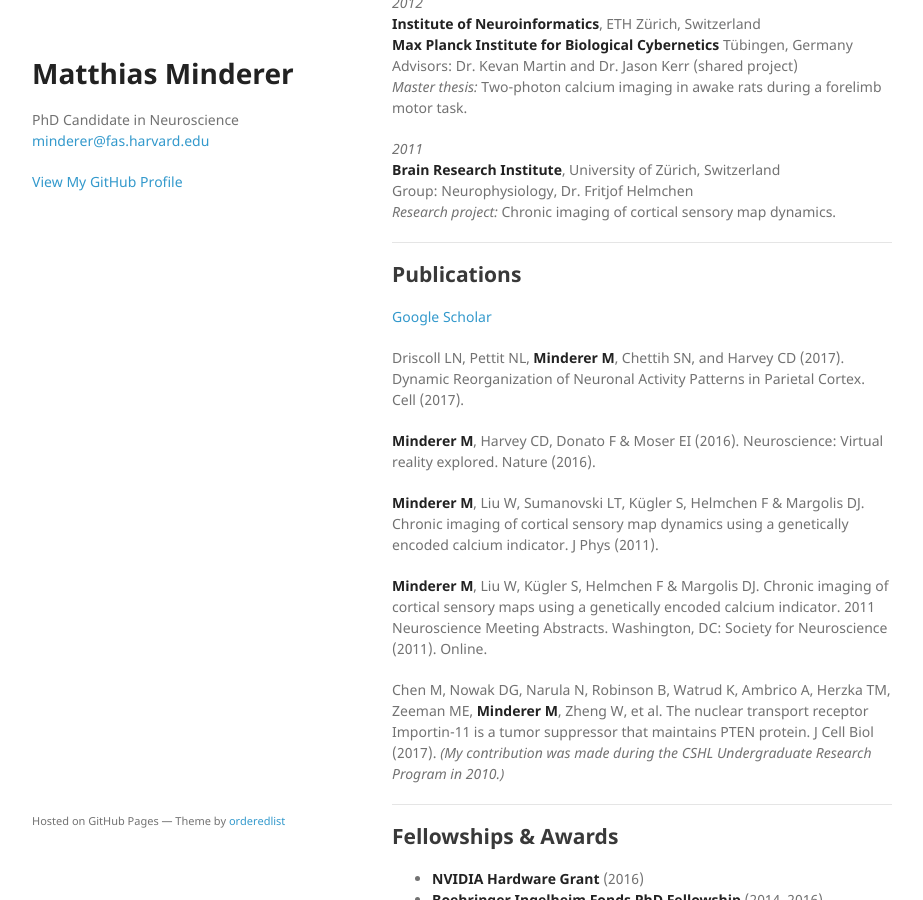
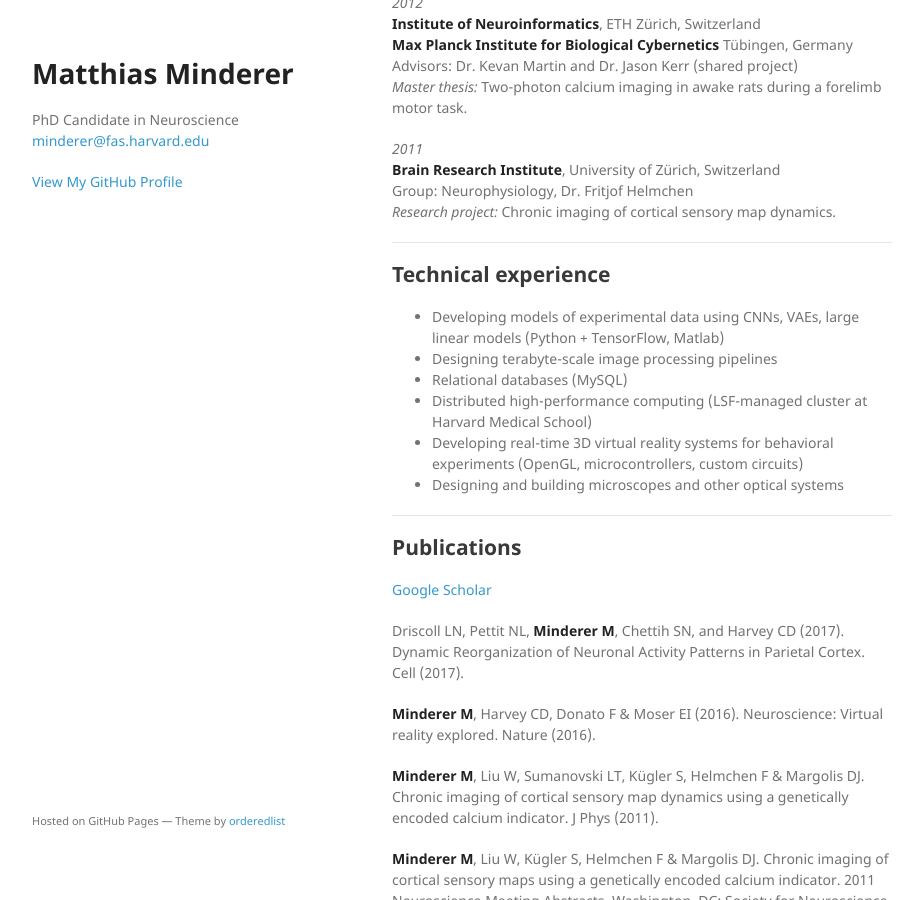
Before and after one commit to mjlm/mjlm.github.io, a Jekyll site: the page built from index.md, in a window 1280 px wide and 900 px high, scrolled down 903 px. Shown: the whole window, without its empty margins (178-1101 px from the left). Built offline with Jekyll 4.4.1, drawn with Linux system fonts in a browser that asks for light colours; our own code applies the rules of GitHub Pages for plain Markdown files.

Commit message:
Add technical experience

```diff
--- a/index.md
+++ b/index.md
@@ -40,6 +40,16 @@
 **Brain Research Institute**, University of Zürich, Switzerland<br>
 Group: Neurophysiology, Dr. Fritjof Helmchen<br>
 _Research project:_ Chronic imaging of cortical sensory map dynamics.
+
+* * *
+
+## Technical experience
+*	Developing models of experimental data using CNNs, VAEs, large linear models (Python + TensorFlow, Matlab)
+* 	Designing terabyte-scale image processing pipelines
+*	Relational databases (MySQL)
+*	Distributed high-performance computing (LSF-managed cluster at Harvard Medical School)
+*	Developing real-time 3D virtual reality systems for behavioral experiments (OpenGL, microcontrollers, custom circuits)
+*	Designing and building microscopes and other optical systems
 
 * * *
 
```
